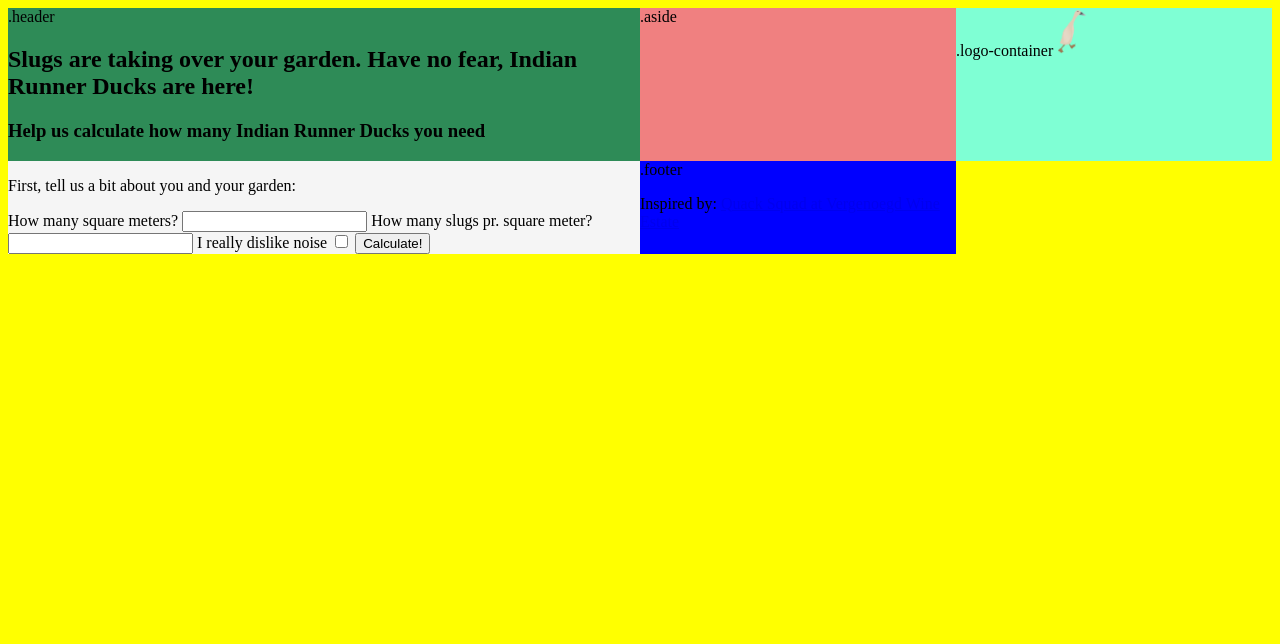
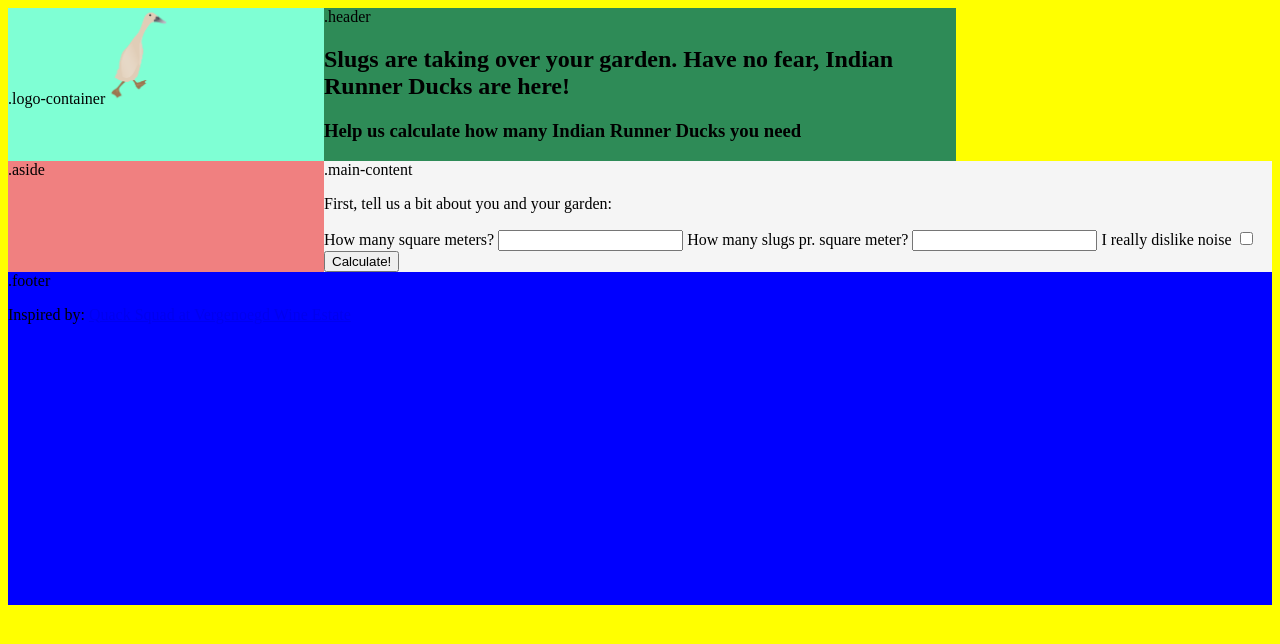
Before and after one commit to PiaLyck/runner-duck, a website: page index.html in a window 1280 px wide. Drawn offline with nearby package versions, Linux system fonts and the light colour scheme; files that its build step writes are made by us from their sources; files whose address does not match are found by name.

Commit message:
add grid-columns and grid-rows for each grid item

```diff
--- a/index.html
+++ b/index.html
@@ -28,6 +28,7 @@
         </aside>
 
         <main class="main-content">
+            .main-content
             <p>First, tell us a bit about you and your garden:</p>
             <form action="">
                 <label for="">How many square meters?</label>
--- a/src/scss/styles.scss
+++ b/src/scss/styles.scss
@@ -8,12 +8,14 @@ body {
 
 .site {
     display: grid;
-    grid-template-columns: 2fr 1fr 1fr;
+    grid-template-columns: 1fr 2fr 1fr;
     grid-template-rows: auto 1fr 3fr;
 }
 
 .logo-container {
     background-color: aquamarine;
+    grid-column: 1/1;
+    grid-row: 1/1;
 }
 
 .header {
@@ -22,19 +24,25 @@ body {
 
 .main-content {
     background-color: whitesmoke;
+    grid-column: 2/4;
+    grid-row: 2/3;
 }
 
 .sidebar {
     background-color: lightcoral;
+    grid-column: 1/2;
+    grid-row: 2/2;
 }
 
 .footer {
     background-color: blue;
+    grid-column: 1/4;
+    grid-row: 3/3;
 }
 
 
 /* IMAGES */
 
 img {
-    width: 30px;
+    width: 60px;
 }
```
